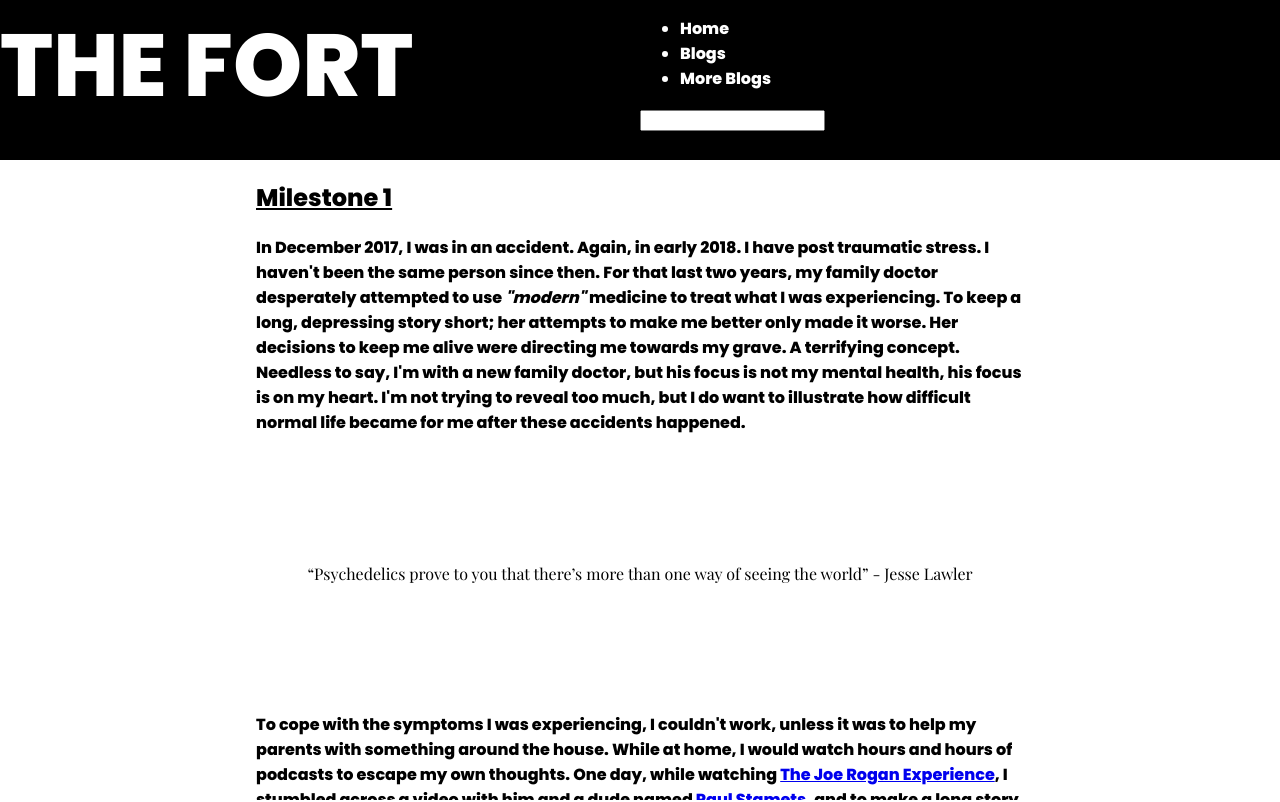
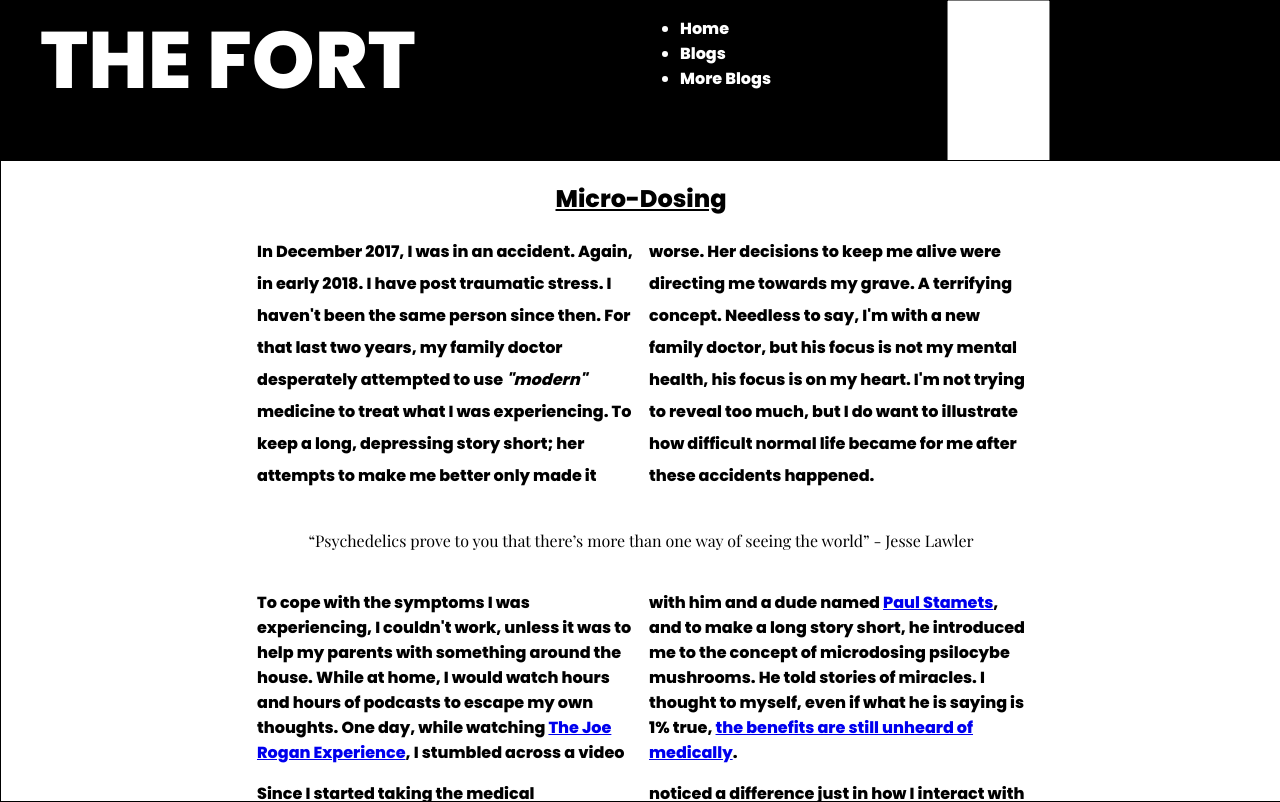
Before and after one commit to bryanhughes1992/Digital-Design-Assignment01, a plain HTML site: page index.html in a window 1280 px wide. Drawn offline with nearby package versions, Linux system fonts and the light colour scheme.

Commit message:
Final submission changes

```diff
--- a/index.html
+++ b/index.html
@@ -10,19 +10,19 @@
 </head>
 <body>
     <header>
-        <h1 class="blog-title">THE FORT</h1>
+        <h1>THE FORT</h1>
         <nav class="nav-container">
             <ul class="nav-list">
                 <li>Home</li>
                 <li>Blogs</li>
                 <li>More Blogs</li>
             </ul>
-            <input type="text">
+            <input type="text" class="search-bar">
         </nav>
     </header>
     <main class="main-container">
         <article class="article-container">
-            <h2 class="title">Milestone 1</h2>
+            <h2 class="title">Micro-Dosing</h2>
             <p class="blog-para-one">
                 In December 2017, I was in an accident. Again, in early 2018. I have post traumatic stress. I haven't been the same person since then. For that last two years, my family doctor desperately attempted to use <em>"modern"</em> medicine to treat what I was experiencing. To keep a long, depressing story short; her attempts to make me better only made it worse. Her decisions to keep me alive were directing me towards my grave. A terrifying concept. Needless to say, I'm with a new family doctor, but his focus is not my mental health, his focus is on my heart. I'm not trying to reveal too much, but I do want to illustrate how difficult normal life became for me after these accidents happened.
             </p>
--- a/styles/styles.css
+++ b/styles/styles.css
@@ -23,20 +23,31 @@ header {
     color: #fff;
 }
 
-nav {
+nav.nav-container {
     height: 100%;
     width: 100%;
     background-color: black;
     color: white;
+    display: grid;
+    grid-template-columns: 60% 20% 20%;
 }
 
-h1.blog-title {
-    font-size: 5.5rem;
+h1 {
+    font-size: 5rem;
     margin-top: 0;
     margin-bottom: 0;
     margin-left: 0;
     margin-right: 0;
     text-align: left;
+    padding-left: 0.5em;
+}
+
+ul.nav-list {
+    display: block;
+}
+
+input.search-bar {
+
 }
 
 main {
@@ -45,45 +56,45 @@ main {
     background-color: #fff;
     overflow: scroll;
     overflow-x: hidden;
+    border: solid #000 1px;
+}
+
+article {
+    width: 60vw;
+    text-align: left;
+    margin-left: auto;
+    margin-right: auto;
 }
 
 .title {
     font-family: 'Poppins', sans-serif;
-    width: 60vw;
-    text-align: left;
-    margin-left: 20%;
-    margin-right: 20%;
     text-decoration: underline;
+    text-align: center;
 }
 .blog-para-one {
     font-family: 'Poppins', sans-serif;
-    width: 60vw;
     text-align: left;
-    margin-left: 20%;
-    margin-right: 20%;
+    columns: 2;
+    line-height: 2em;
 }
 
 blockquote {
     font-family: 'Playfair Display', serif;
-    margin-top: 10%;
-    margin-bottom: 10%;
+    margin-top: 5%;
+    margin-bottom: 5%;
     text-align: center;
 }
 
 .blog-para-two {
     font-family: 'Poppins', sans-serif;
-    width: 60vw;
     text-align: left;
-    margin-left: 20%;
-    margin-right: 20%;
+    columns: 2;
 }
 
 .blog-para-three {
     font-family: 'Poppins', sans-serif;
-    width: 60vw;
+    columns: 2;
     text-align: left;
-    margin-left: 20%;
-    margin-right: 20%;
 }
 
 .form {
@@ -104,4 +115,5 @@ footer {
     background-color: #000;
     color: #fff;
     font-family: 'Poppins', sans-serif;
+    padding-top: 3em;
 }
```
